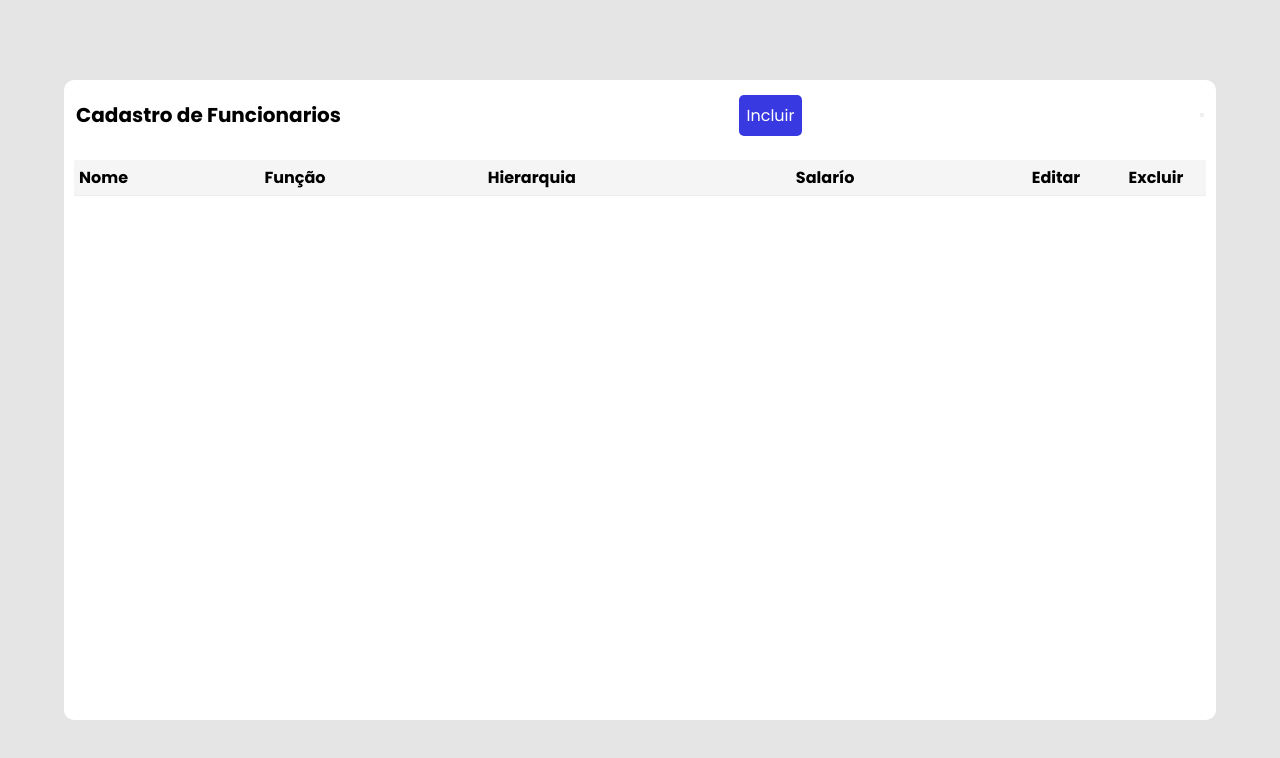
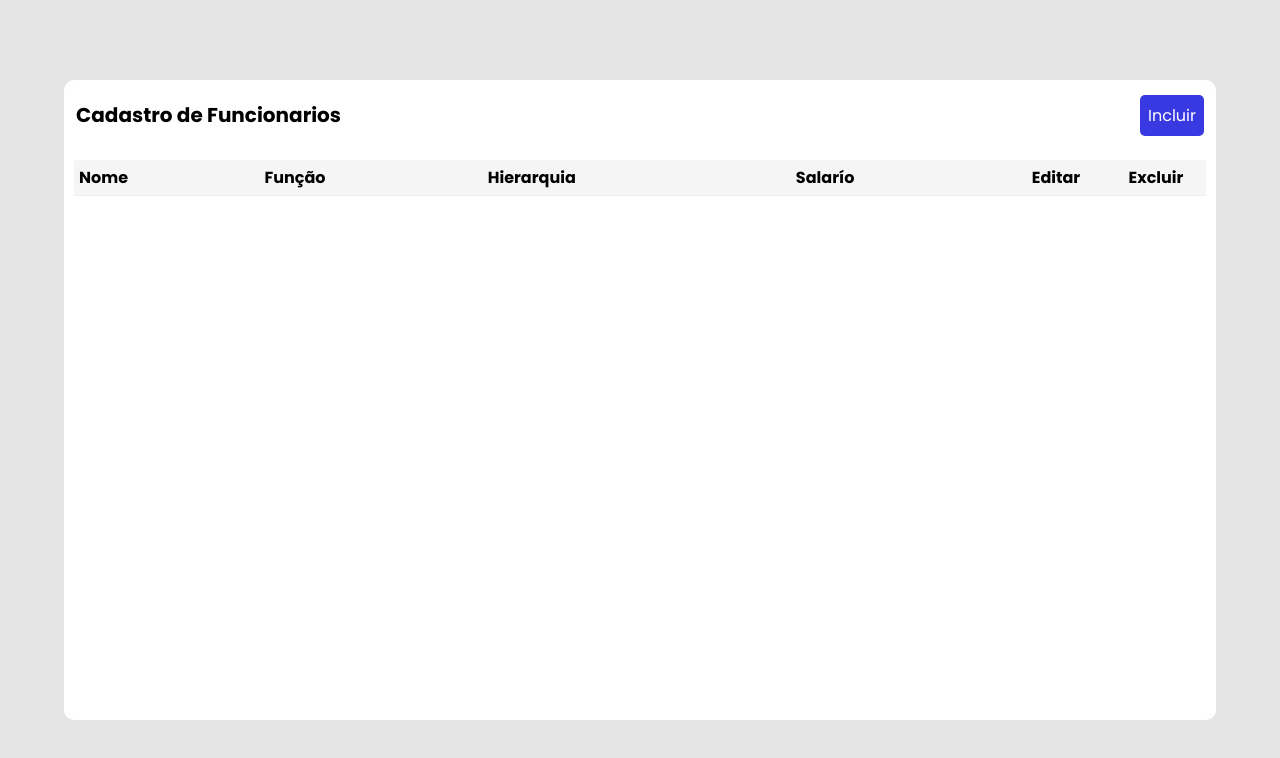
Before and after one commit to LuanFelixP/ProjetoCRUD, a plain HTML site: page index.html in a window 1280 px wide. Drawn offline with nearby package versions, Linux system fonts and the light colour scheme.

Commit message:
fix: conserta typo (erro de digitação) e fechamento de tags html

```diff
--- a/index.html
+++ b/index.html
@@ -11,7 +11,7 @@
 <div class="container">
 <div class="header">
     <span>Cadastro de Funcionarios</span>
-    <button onclick="openmodal()" id="new">Incluir</i><button>
+    <button onclick="openModal()" id="new">Incluir</button>
     </div>
 
     <div class="divTable">
@@ -28,7 +28,7 @@
             </thead>
             <tbody>
             </tbody>
-           <table>
+    </table>
            </div>
 
 <div class="modal-container">
```
